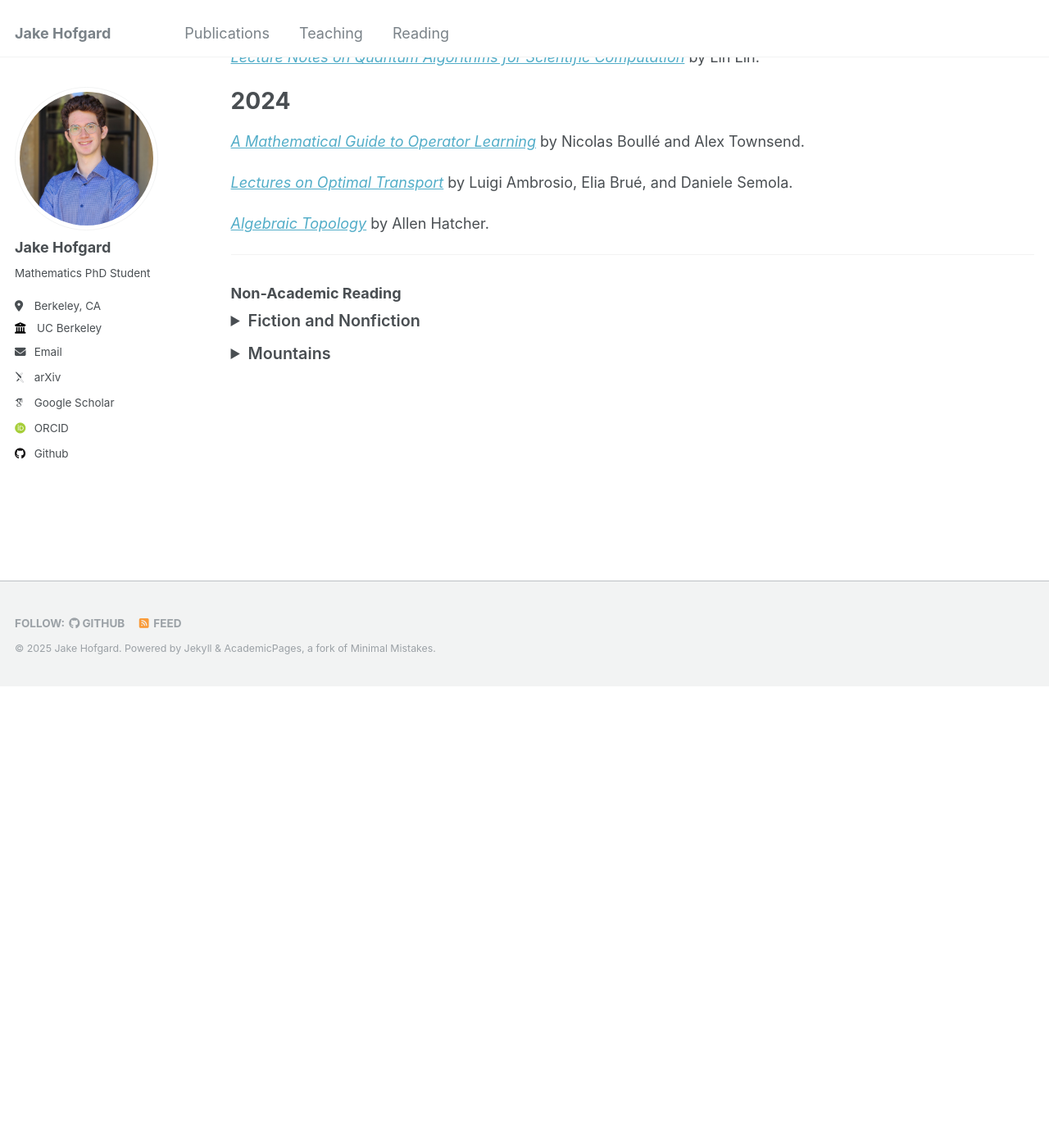
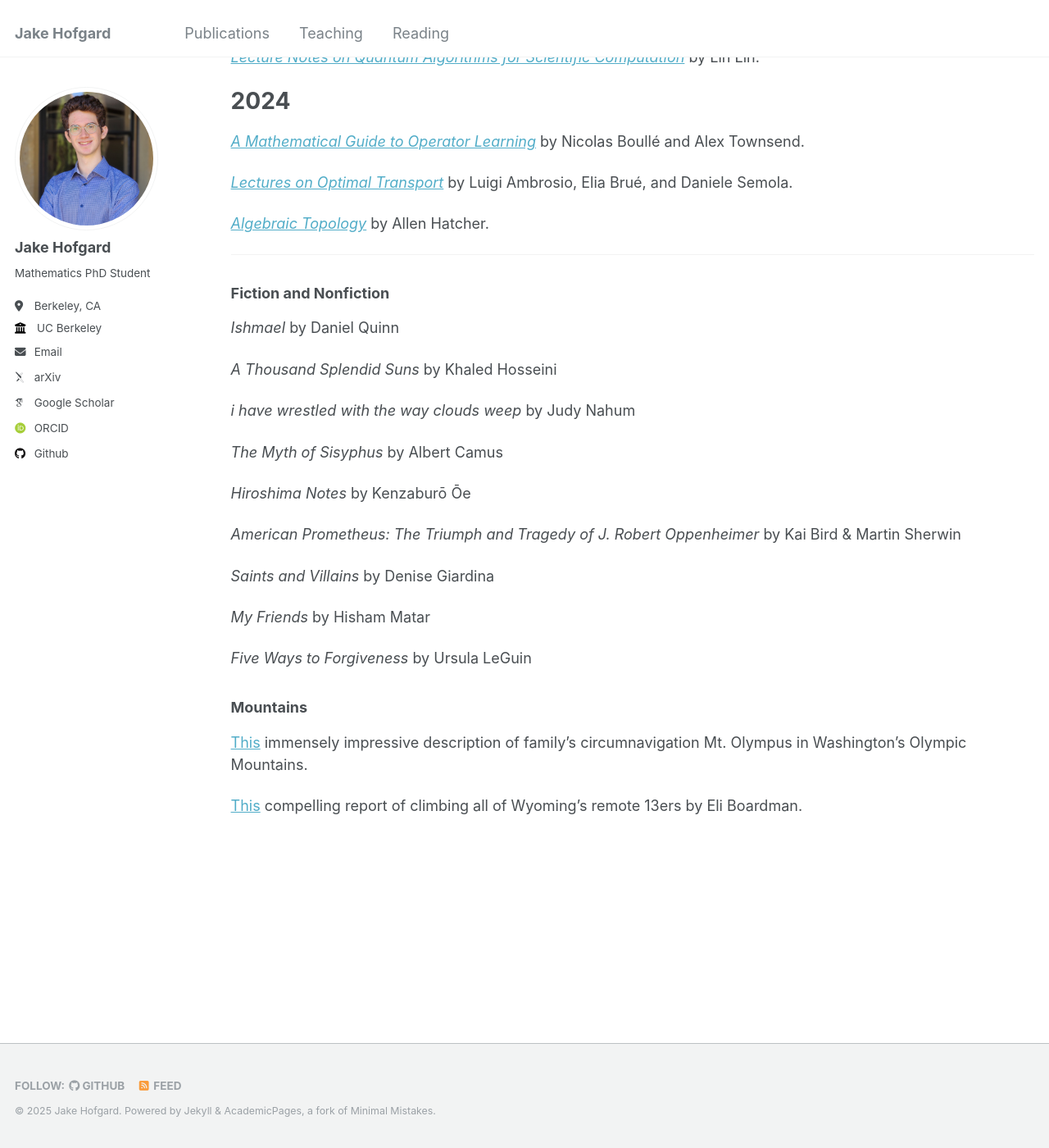
Before and after one commit to jakehofgard/jakehofgard.github.io, a Jekyll site: the page built from _pages/reading.md, in a window 1280 px wide and 1400 px high, scrolled down 628 px. Shown: the whole window at 82% size. Built offline with Jekyll 4.4.1, drawn with Linux system fonts in a browser that asks for light colours; some web fonts are replaced; before the commit the page ends 1465 px from its top, so only the background shows below that.

Commit message:
Fix reading.md

```diff
--- a/_pages/reading.md
+++ b/_pages/reading.md
@@ -40,36 +40,26 @@ As a I begin my PhD, I aim to catalogue the books and survey papers that I read
 
 ---
 
-### Non-Academic Reading
-<details>
-<summary style="font-weight:600; font-size:1.1em; margin-bottom:0.5em;">
-  Fiction and Nonfiction
-</summary>
+### Fiction and Nonfiction
+*Ishmael* by Daniel Quinn
 
-<div style="margin-left:1.25em; line-height:1.6;">
+*A Thousand Splendid Suns* by Khaled Hosseini
 
-- *Ishmael* — Daniel Quinn
-- *A Thousand Splendid Suns* — Khaled Hosseini
-- *i have wrestled with the way clouds weep* — Judy Nahum
-- *The Myth of Sisyphus* — Albert Camus
-- *Hiroshima Notes* — Kenzaburō Ōe
-- *American Prometheus: The Triumph and Tragedy of J. Robert Oppenheimer* — Kai Bird & Martin Sherwin
-- *Saints and Villains* — Denise Giardina
-- *My Friends* — Hisham Matar
-- *Five Ways to Forgiveness* — Ursula LeGuin
+*i have wrestled with the way clouds weep* by Judy Nahum
 
-</div>
-</details>
+*The Myth of Sisyphus* by Albert Camus
 
-<details>
-<summary style="font-weight:600; font-size:1.1em; margin-bottom:0.5em;">
-  Mountains
-</summary>
+*Hiroshima Notes* by Kenzaburō Ōe
 
-<div style="margin-left:1.25em; line-height:1.6;">
+*American Prometheus: The Triumph and Tragedy of J. Robert Oppenheimer* by Kai Bird & Martin Sherwin
 
-- [This](https://www.nwhikers.net/forums/viewtopic.php?t=8039587) immensely impressive description of family's circumnavigation Mt. Olympus in Washington's Olympic Mountains.
-- [This](https://www.14ers.com/php14ers/tripreport.php?trip=20720) compelling report of climbing all of Wyoming's remote 13ers by Eli Boardman.
+*Saints and Villains* by Denise Giardina
 
-</div>
-</details>
+*My Friends* by Hisham Matar
+
+*Five Ways to Forgiveness* by Ursula LeGuin
+
+### Mountains
+[This](https://www.nwhikers.net/forums/viewtopic.php?t=8039587) immensely impressive description of family's circumnavigation Mt. Olympus in Washington's Olympic Mountains.
+
+[This](https://www.14ers.com/php14ers/tripreport.php?trip=20720) compelling report of climbing all of Wyoming's remote 13ers by Eli Boardman.
```
